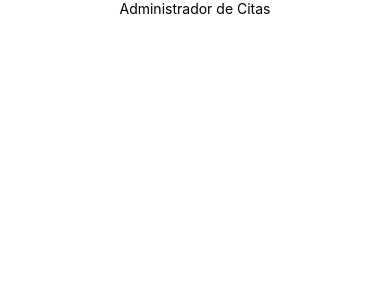
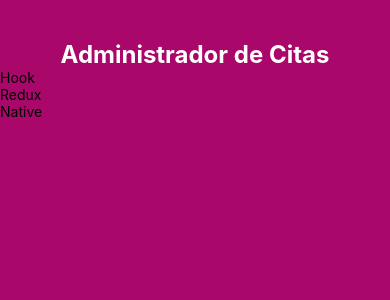
Before and after one commit to andresdavidsv/dates, a React Native app: screen / in a window 390 px wide. Shown: the top 300 px of the page. Built offline with nearby package versions, Linux system fonts and the light colour scheme.

Commit message:
:sparkles: Learn diference between FlatList and Map

```diff
--- a/App.js
+++ b/App.js
@@ -6,20 +6,51 @@
  * @flow strict-local
  */
 
-import React from 'react';
-import {StyleSheet, Text} from 'react-native';
+import React, {useState} from 'react';
+import {StyleSheet, Text, View, FlatList} from 'react-native';
 
 const App = () => {
+  // Define state of dates
+  const [dates, setDates] = useState([
+    {id: '1', pacient: 'Hook', propietary: 'Andres', sintoms: 'No come'},
+    {id: '2', pacient: 'Redux', propietary: 'Mapaz', sintoms: 'No duerme'},
+    {id: '3', pacient: 'Native', propietary: 'Yuliana', sintoms: 'No canta'},
+  ]);
+
   return (
     <>
-      <Text style={styles.title}>Administrador de Citas</Text>
+      <View style={styles.container}>
+        <Text style={styles.title}>Administrador de Citas</Text>
+        <FlatList
+          data={dates}
+          renderItem={({item}) => (
+            <View>
+              <Text>{item.pacient} </Text>
+            </View>
+          )}
+          keyExtractor={date => date.id}
+        />
+        {/* {dates.map(date => (
+          <View>
+            <Text>{date.pacient} </Text>
+          </View>
+        ))} */}
+      </View>
     </>
   );
 };
 
 const styles = StyleSheet.create({
+  container: {
+    backgroundColor: '#AA076B',
+    flex: 1,
+  },
   title: {
+    marginTop: 40,
     textAlign: 'center',
+    fontSize: 24,
+    fontWeight: 'bold',
+    color: '#fff',
   },
 });
 
```
